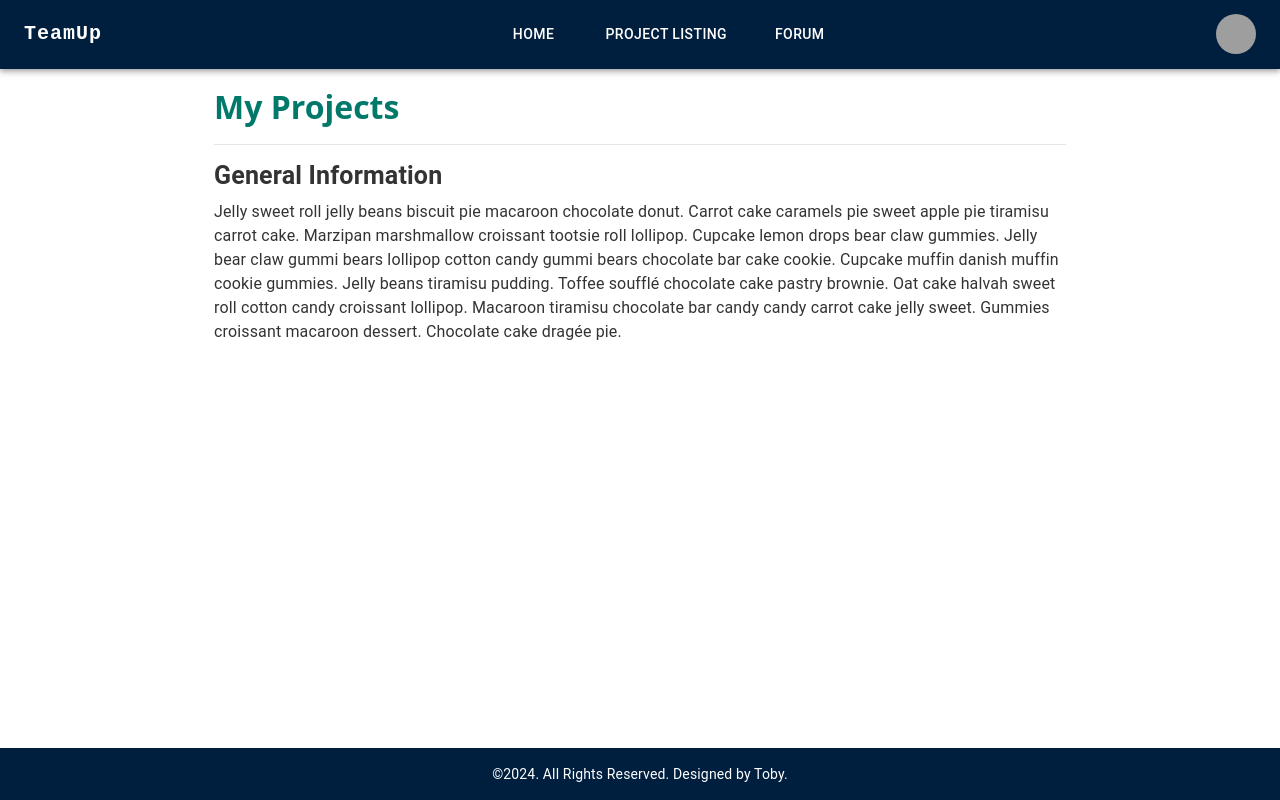
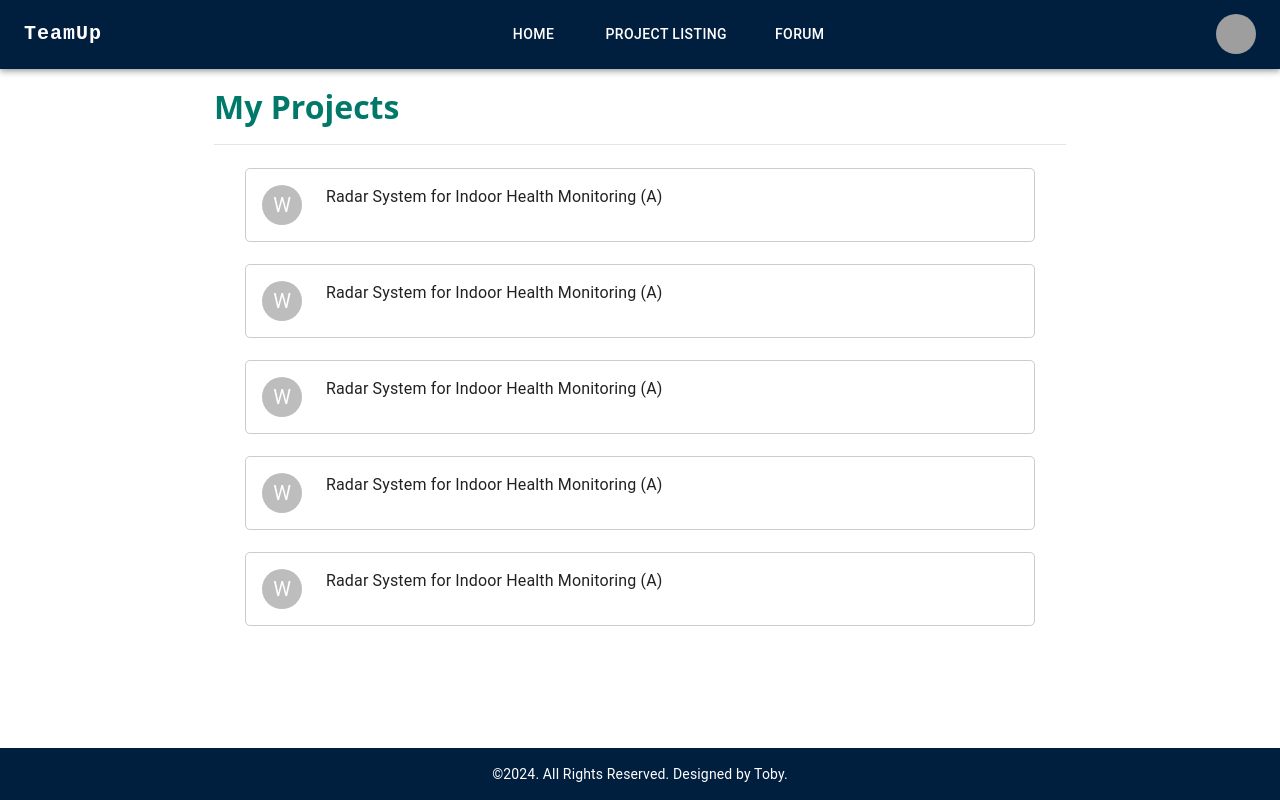
Before and after one commit to L-Qichen/team-up, a React (Vite) app: page /my-projects in a window 1280 px wide. Built offline with nearby package versions, Linux system fonts and the light colour scheme; grey boxes are pictures that could not be loaded.

Commit message:
CourseList component layout is done

```diff
--- /dev/null
+++ b/src/assets/css/CourseList.css
@@ -0,0 +1,7 @@
+.paper-container{
+  outline: 1px solid rgba(0,0,0,.2);
+  transition: .3s all ease-in-out;
+}
+.paper-container:hover{
+  box-shadow: 0px 1px 4px #aaaaaa;
+}
--- /dev/null
+++ b/src/components/CourseList.jsx
@@ -0,0 +1,124 @@
+import * as React from 'react';
+import Box from '@mui/material/Box';
+import Paper from '@mui/material/Paper';
+import Grid from '@mui/material/Grid';
+import Avatar from '@mui/material/Avatar';
+import Typography from '@mui/material/Typography';
+import '../assets/css/CourseList.css'
+
+const CourseList = () => {
+
+  return (
+    <>
+      <Box sx={{ flexGrow: 1, overflow: 'hidden', px: 4 }}>
+        <Paper
+          className='paper-container'
+          elevation={0}
+          sx={{
+            my: 1,
+            mx: 'auto',
+            p: 2,
+            marginBottom: '1.5rem',
+          }}
+        >
+          <Grid container wrap="nowrap" spacing={3}>
+            <Grid item>
+              <Avatar>W</Avatar>
+            </Grid>
+            <Grid item xs zeroMinWidth>
+              <Typography noWrap>
+                Radar System for Indoor Health Monitoring (A)
+              </Typography>
+            </Grid>
+          </Grid>
+        </Paper>
+        <Paper
+          className='paper-container'
+          elevation={0}
+          sx={{
+            my: 1,
+            mx: 'auto',
+            p: 2,
+            marginBottom: '1.5rem',
+          }}
+        >
+          <Grid container wrap="nowrap" spacing={3}>
+            <Grid item>
+              <Avatar>W</Avatar>
+            </Grid>
+            <Grid item xs zeroMinWidth>
+              <Typography noWrap>
+                Radar System for Indoor Health Monitoring (A)
+              </Typography>
+            </Grid>
+          </Grid>
+        </Paper>
+        <Paper
+          className='paper-container'
+          elevation={0}
+          sx={{
+            my: 1,
+            mx: 'auto',
+            p: 2,
+            marginBottom: '1.5rem',
+          }}
+        >
+          <Grid container wrap="nowrap" spacing={3}>
+            <Grid item>
+              <Avatar>W</Avatar>
+            </Grid>
+            <Grid item xs zeroMinWidth>
+              <Typography noWrap>
+                Radar System for Indoor Health Monitoring (A)
+              </Typography>
+            </Grid>
+          </Grid>
+        </Paper>
+        <Paper
+          className='paper-container'
+          elevation={0}
+          sx={{
+            my: 1,
+            mx: 'auto',
+            p: 2,
+            marginBottom: '1.5rem',
+          }}
+        >
+          <Grid container wrap="nowrap" spacing={3}>
+            <Grid item>
+              <Avatar>W</Avatar>
+            </Grid>
+            <Grid item xs zeroMinWidth>
+              <Typography noWrap>
+                Radar System for Indoor Health Monitoring (A)
+              </Typography>
+            </Grid>
+          </Grid>
+        </Paper>
+        <Paper
+          className='paper-container'
+          elevation={0}
+          sx={{
+            my: 1,
+            mx: 'auto',
+            p: 2,
+            marginBottom: '1.5rem',
+          }}
+        >
+          <Grid container wrap="nowrap" spacing={3}>
+            <Grid item>
+              <Avatar>W</Avatar>
+            </Grid>
+            <Grid item xs zeroMinWidth>
+              <Typography noWrap>
+                Radar System for Indoor Health Monitoring (A)
+              </Typography>
+            </Grid>
+          </Grid>
+        </Paper>
+      </Box>
+    </>
+  );
+}
+
+export default CourseList;
--- a/src/components/index.js
+++ b/src/components/index.js
@@ -1,3 +1,4 @@
 export { default as Button } from './Button'
 export { default as Header } from './Header'
 export { default as Footer } from './Footer'
+export { default as CourseList } from './CourseList'
--- a/src/pages/MyProjects.jsx
+++ b/src/pages/MyProjects.jsx
@@ -1,7 +1,5 @@
-import Box from '@mui/material/Box';
 import Container from '@mui/material/Container';
-import Typography from '@mui/material/Typography';
-import { Header, Footer } from '../components'
+import { Header, Footer, CourseList } from '../components'
 import '../assets/css/CommonStyle.css'
 
 const MyProjects = () => {
@@ -14,25 +12,9 @@ const MyProjects = () => {
         </h1>
         <div className='break-line' />
       </Container>
+
       <Container maxWidth="md">
-        <Box>
-          <Typography variant="h4"
-            gutterBottom
-            sx={{
-              fontWeight: "700",
-              fontSize: "25px"
-            }}
-          >
-            General Information
-          </Typography>
-          <Typography
-            variant="body1"
-            gutterBottom
-            sx={{ marginBottom: '2rem' }}
-          >
-            Jelly sweet roll jelly beans biscuit pie macaroon chocolate donut. Carrot cake caramels pie sweet apple pie tiramisu carrot cake. Marzipan marshmallow croissant tootsie roll lollipop. Cupcake lemon drops bear claw gummies. Jelly bear claw gummi bears lollipop cotton candy gummi bears chocolate bar cake cookie. Cupcake muffin danish muffin cookie gummies. Jelly beans tiramisu pudding. Toffee soufflé chocolate cake pastry brownie. Oat cake halvah sweet roll cotton candy croissant lollipop. Macaroon tiramisu chocolate bar candy candy carrot cake jelly sweet. Gummies croissant macaroon dessert. Chocolate cake dragée pie.
-          </Typography>
-        </Box>
+        <CourseList />
       </Container>
       <Footer />
     </>
```
